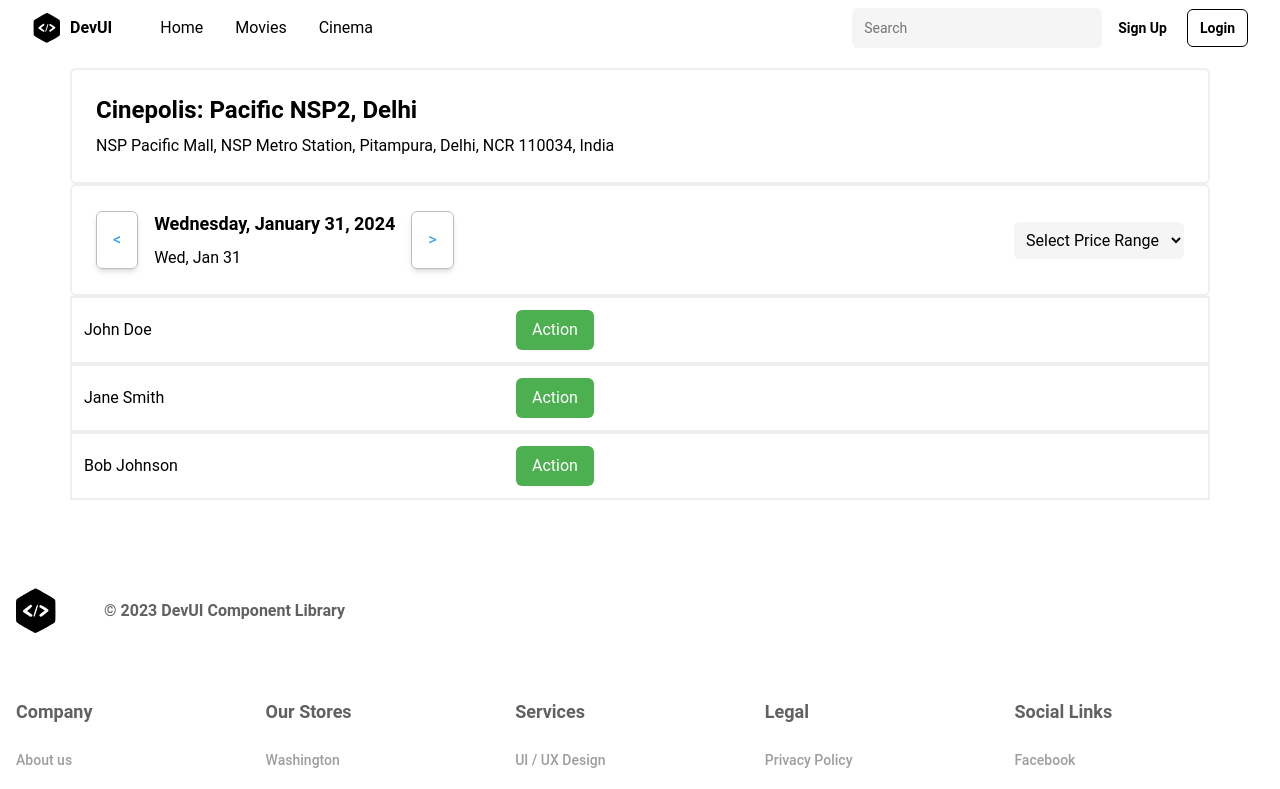
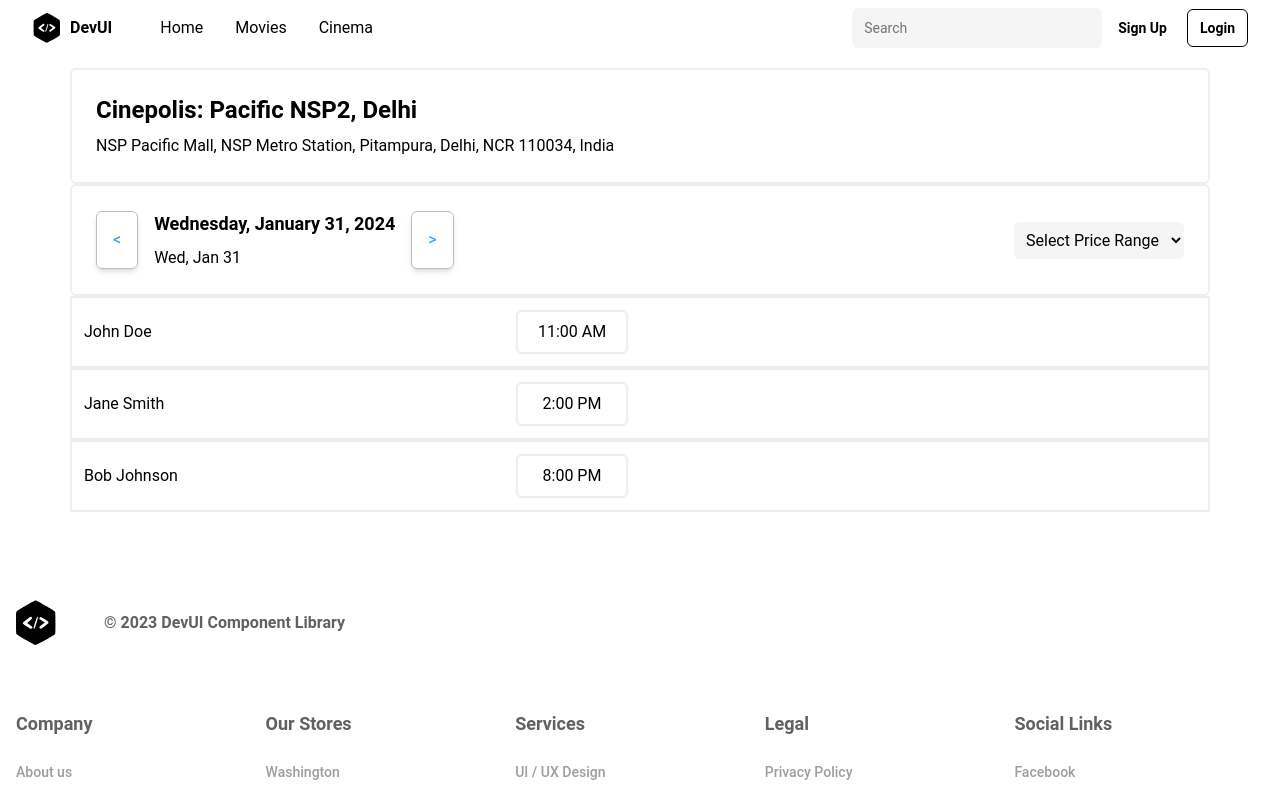
Before and after one commit to upaliwal1234/Movie-Ticket-Booking, a React (Vite) app in the folder frontend/: page /cinema/cname in a window 1280 px wide. Shown: the top 789 px of the page. Built offline with nearby package versions, Linux system fonts and the light colour scheme.

Commit message:
made cinemainfo basic structure

```diff
--- a/frontend/src/Components/CinemaInfo/CinemaInfo.jsx
+++ b/frontend/src/Components/CinemaInfo/CinemaInfo.jsx
@@ -14,9 +14,9 @@
     setSelectedPriceRange(priceRange);
   };
   const users = [
-    { id: 1, name: 'John Doe', link: '#', buttonText: 'Action' },
-    { id: 2, name: 'Jane Smith', link: '#', buttonText: 'Action' },
-    { id: 3, name: 'Bob Johnson', link: '#', buttonText: 'Action' },
+    { id: 1, name: 'John Doe', link: '#', buttonText: '11:00 AM' },
+    { id: 2, name: 'Jane Smith', link: '#', buttonText: '2:00 PM' },
+    { id: 3, name: 'Bob Johnson', link: '#', buttonText: '8:00 PM' },
   ];
 
   const priceRanges = [
@@ -82,7 +82,7 @@
             {user.name}
           </Link>
           </div>
-          <button className="bg-green-500 text-white px-4 py-2 rounded-md hover:bg-green-600 focus:outline-none focus:ring focus:border-green-700">
+          <button className="bg-white-500 min-w-[7rem] text-black py-2 border-slate-700 border-2 rounded-md hover:bg-gray-300 focus:outline-none   ">
             {user.buttonText}
           </button>
         </li>
```
